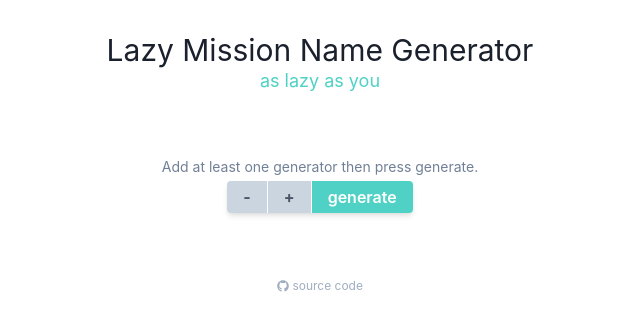
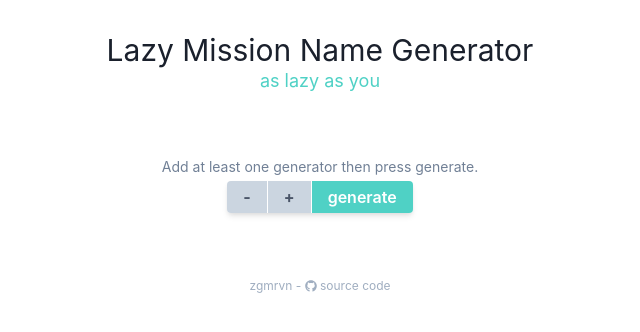
Before and after one commit to zgmrvn/lazy-mission-name-generator, a Vue app: page / in a window 1280 px wide. Shown: the top 332 px of the page, without its empty margins (320-960 px from the left). Built offline with nearby package versions, Linux system fonts and the light colour scheme.

Commit message:
Add nickname

```diff
--- a/src/App.vue
+++ b/src/App.vue
@@ -85,11 +85,13 @@
     </div>
 
     <!-- source -->
-    <p class="text-center text-xs text-gray-500 hover:underline mt-16">
+    <p class="text-center text-xs text-gray-500 mt-16">
+      zgmrvn -
       <a
         href="https://github.com/zgmrvn/lazy-mission-name-generator"
         target="_blank"
         rel="noopener"
+        class="hover:underline"
       >
         <fontAwesomeIcon :icon="['fab', 'github']" />
         source code
```
